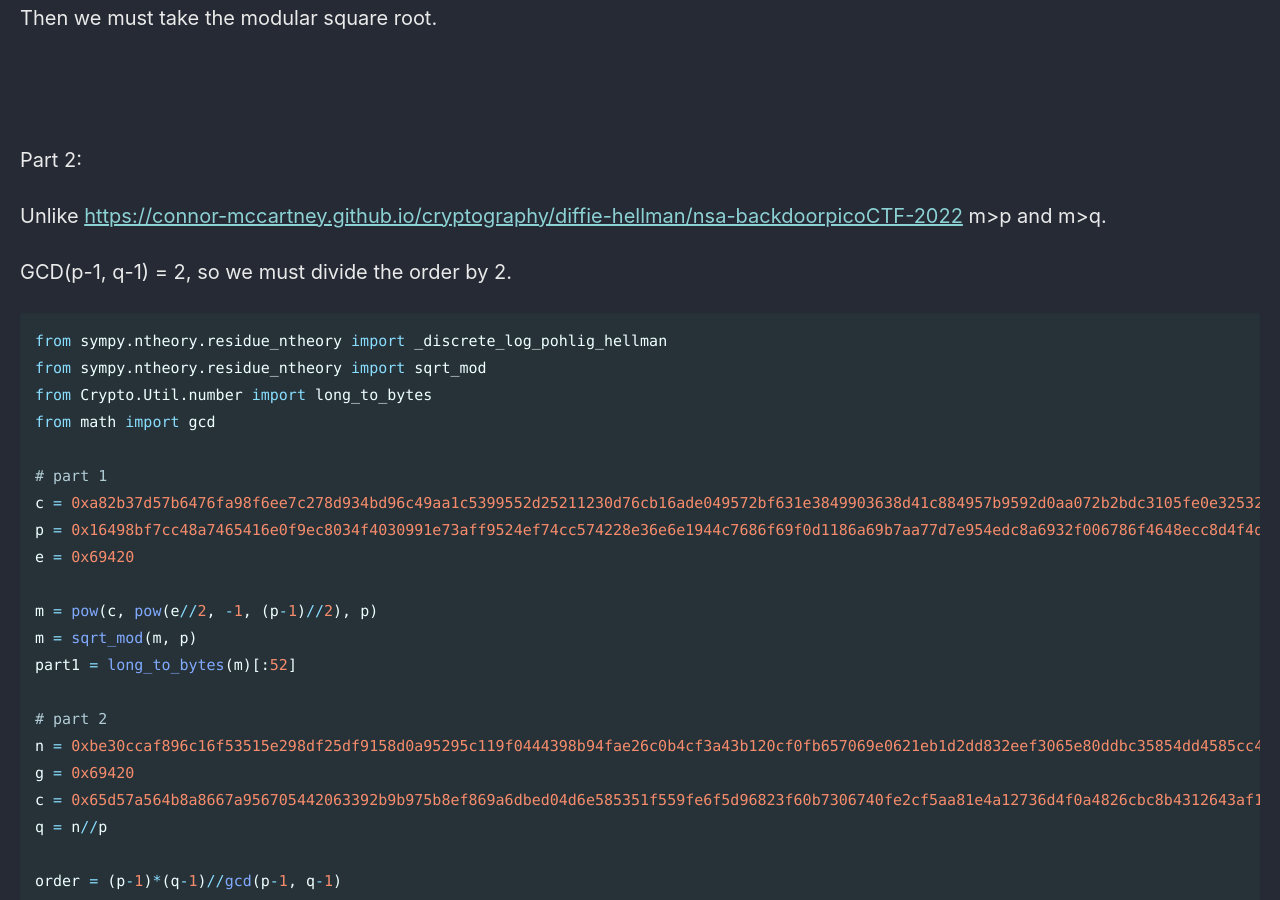
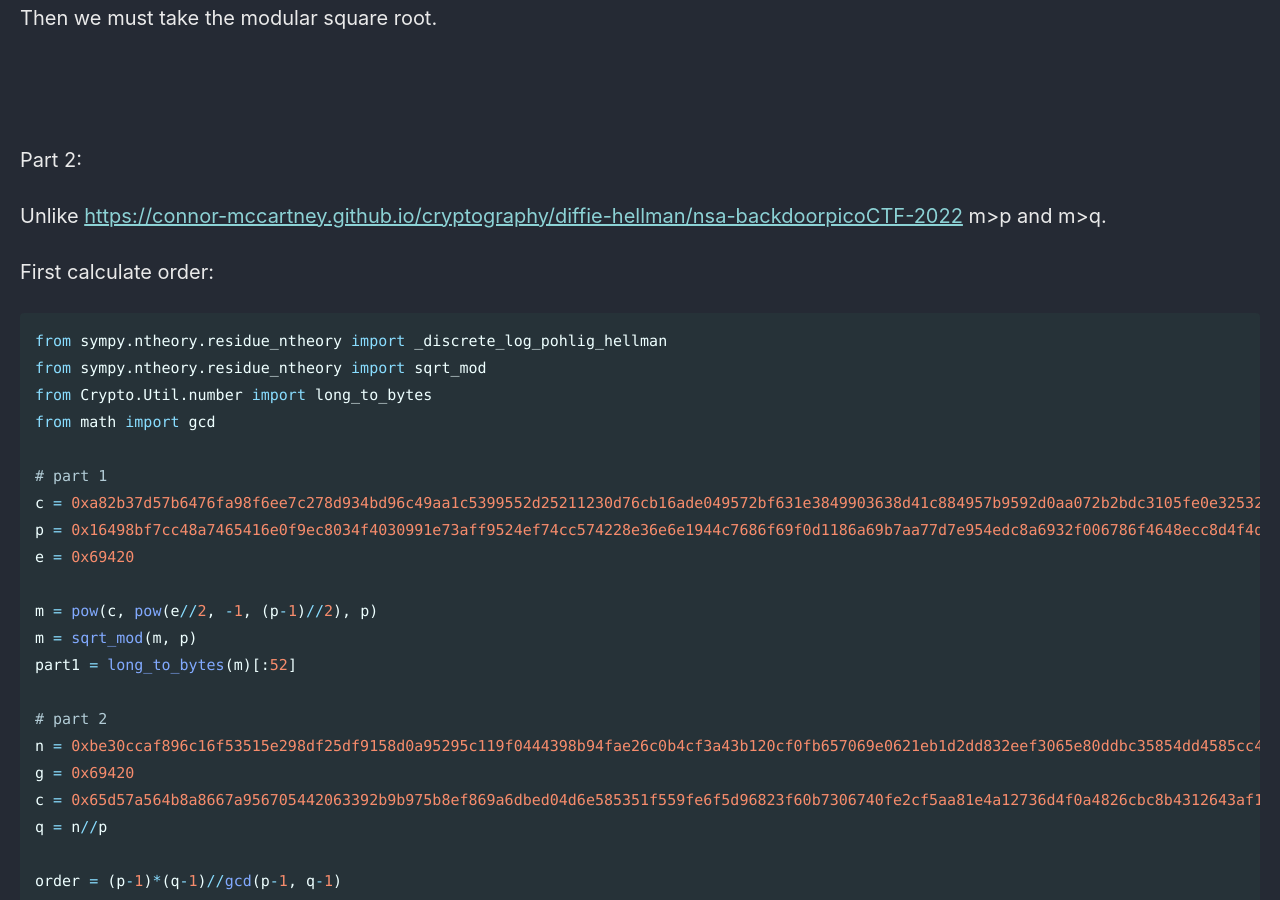
Before and after one commit to Connor-McCartney/Connor-McCartney.github.io, a Jekyll site: the page built from _pages/cryptography/diffie-hellman/Rookie-Mistake-HTB.md, in a window 1280 px wide and 900 px high, scrolled down 1954 px. Built offline with Jekyll 4.4.1, drawn with Linux system fonts in a browser that asks for light colours; cached includes are drawn as plain includes.

Commit message:
Update Rookie-Mistake-HTB.md

````diff
--- a/_pages/cryptography/diffie-hellman/Rookie-Mistake-HTB.md
+++ b/_pages/cryptography/diffie-hellman/Rookie-Mistake-HTB.md
@@ -85,7 +85,10 @@ Part 2:
 
 Unlike [https://connor-mccartney.github.io/cryptography/diffie-hellman/nsa-backdoorpicoCTF-2022](https://connor-mccartney.github.io/cryptography/diffie-hellman/nsa-backdoorpicoCTF-2022) m>p and m>q.
 
-GCD(p-1, q-1) = 2,  so we must divide the order by 2.
+First calculate order:
+
+
+
 
 ```python
 from sympy.ntheory.residue_ntheory import _discrete_log_pohlig_hellman
````
